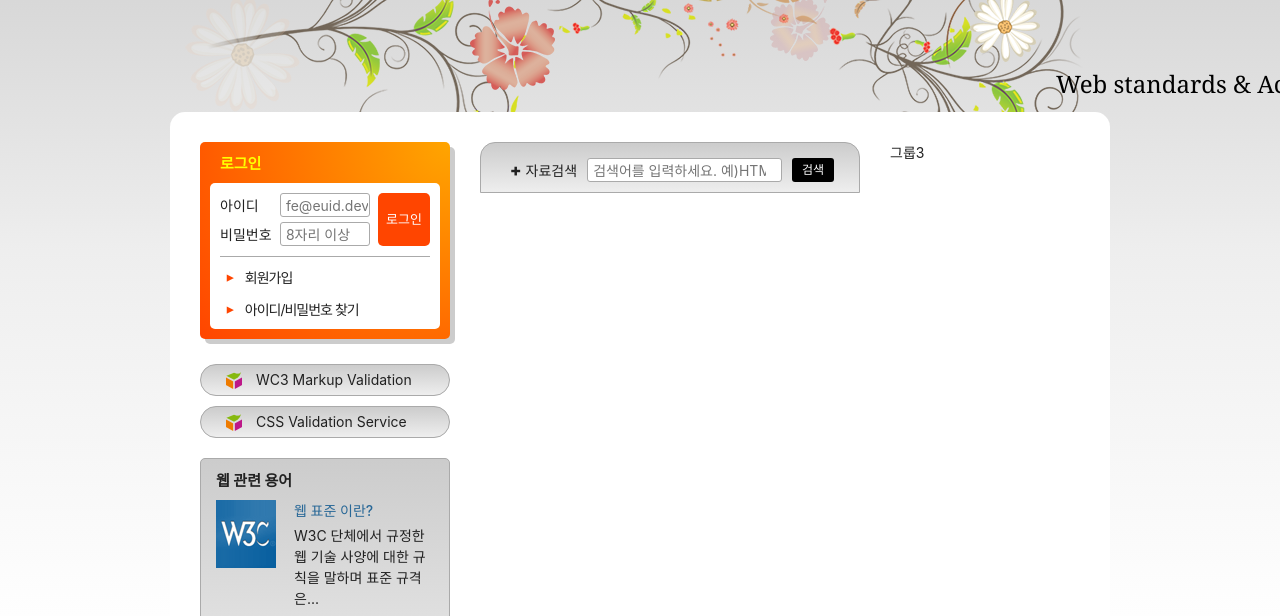
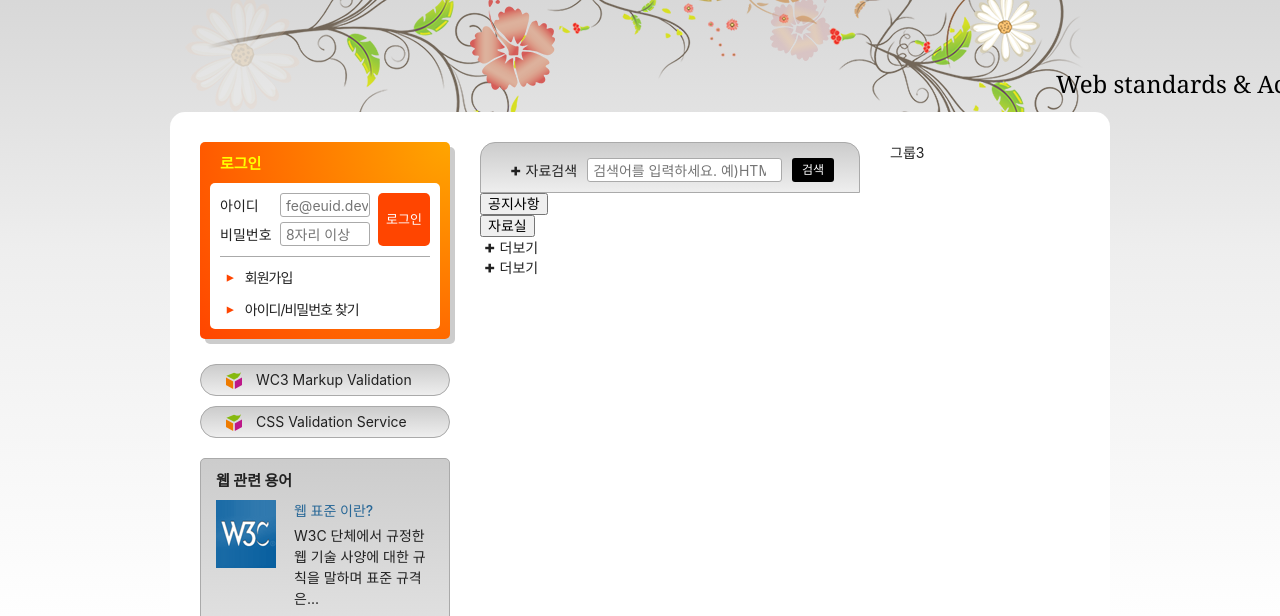
Before and after one commit to zerocalorie1226/HTML5, a website: page index.html in a window 1280 px wide. Shown: the part 135-751 px from the top of the page. Drawn offline with Linux system fonts and the light colour scheme; a web font is replaced by a local one.

Commit message:
탭 UI 기본 구조 마크업

```diff
--- a/index.html
+++ b/index.html
@@ -265,6 +265,26 @@
             </div>
           </fieldset>
         </form>
+        <div class="board">
+          <ul class="tab-list" role="tablist">
+            <li role="none">
+              <button type="button" class="tab">공지사항</button>
+            </li>
+            <li role="none">
+              <button type="button" class="tab">자료실</button>
+            </li>
+          </ul>
+          <section class="notice tab-panel" role="tabpanel">
+            <h2 class="a11y-hidden">공지사항</h2>
+            <ul class="board-list"></ul>
+            <a href="/" class="board-more icon-plus">더보기</a>
+          </section>
+          <section class="archive tab-panel" role="tabpanel">
+            <h2 class="a11y-hidden">자료실</h2>
+            <ul class="board-list"></ul>
+            <a href="/" class="board-more icon-plus">더보기</a>
+          </section>
+        </div>
       </div>
       <div class="group group3">그룹3</div>
     </main>
```
